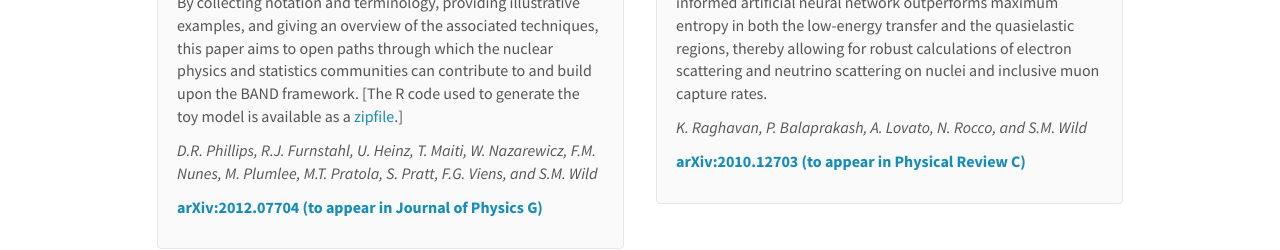
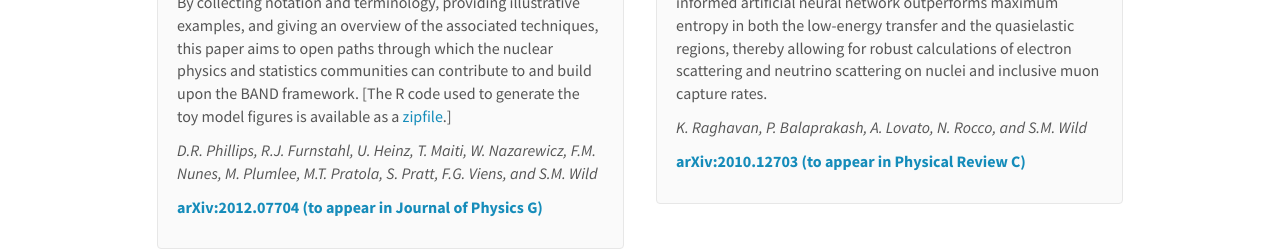
Before and after one commit to bandframework/bandframework.github.io, a Jekyll site: the page built from _pages/publications.md, in a window 1280 px wide and 900 px high. Shown: the part 647-897 px from the top of the window. Built offline with Jekyll 4.4.1, drawn with Linux system fonts in a browser that asks for light colours; nearby versions of some CDN libraries; some of the changed text lies outside the part shown.

```diff
--- a/_data/publist.yml
+++ b/_data/publist.yml
@@ -10,7 +10,7 @@
     Four case studies are presented to highlight how elements of the framework will enable progress on complex, far-ranging problems in nuclear physics.
     By collecting notation and terminology, providing illustrative examples, and giving an overview of the associated techniques,
     this paper aims to open paths through which the nuclear physics and statistics communities can contribute to and build upon the BAND framework.
-    [The R code used to generate the toy model is available as a <a href="/code/manifesto-code.zip">zipfile</a>.]
+    [The R code used to generate the toy model figures is available as a <a href="/code/manifesto-code.zip">zipfile</a>.]
   authors: D.R. Phillips, R.J. Furnstahl, U. Heinz, T. Maiti, W. Nazarewicz, F.M. Nunes, M. Plumlee, M.T. Pratola, S. Pratt, F.G. Viens, and S.M. Wild
   link:
     url: https://arxiv.org/abs/2012.07704
```
